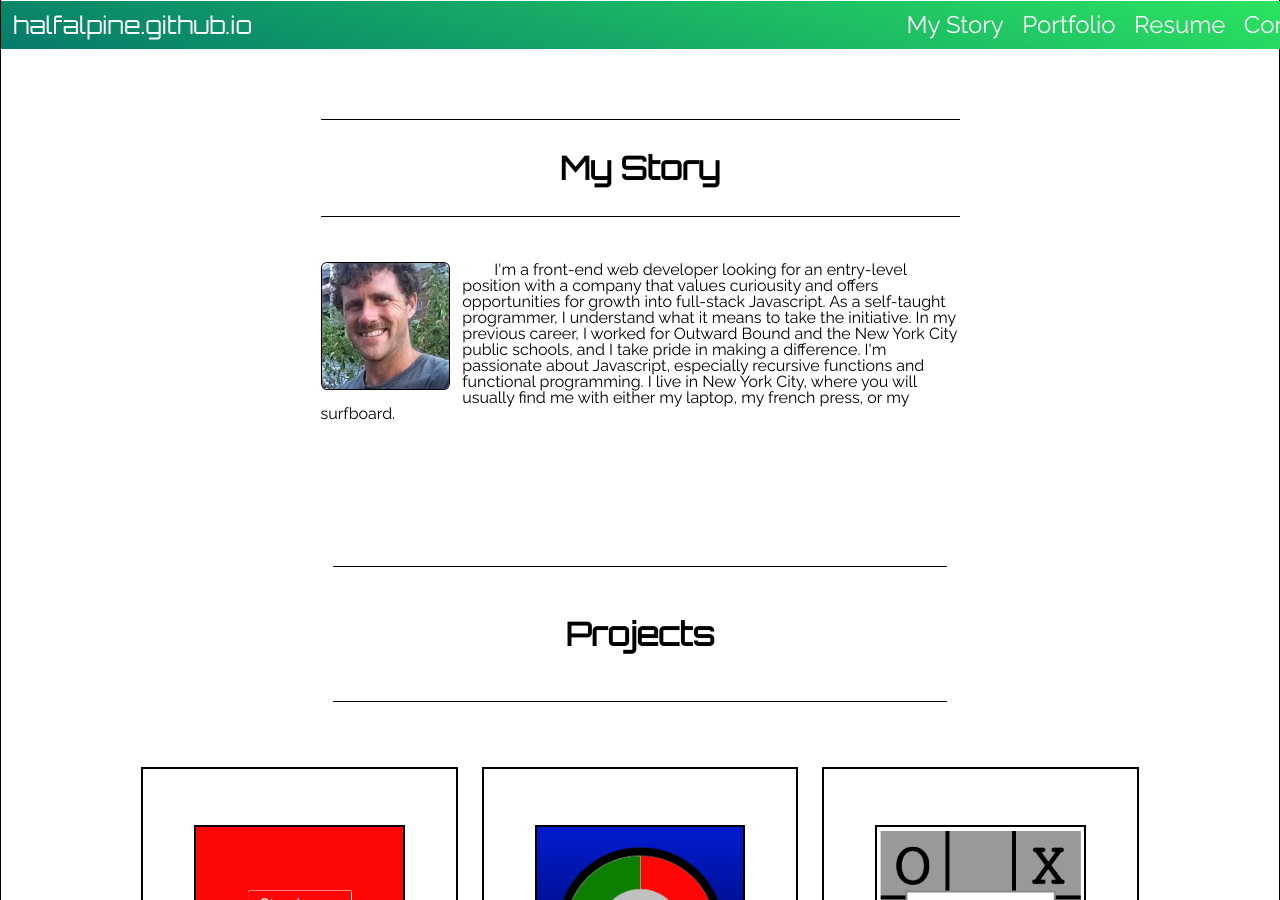
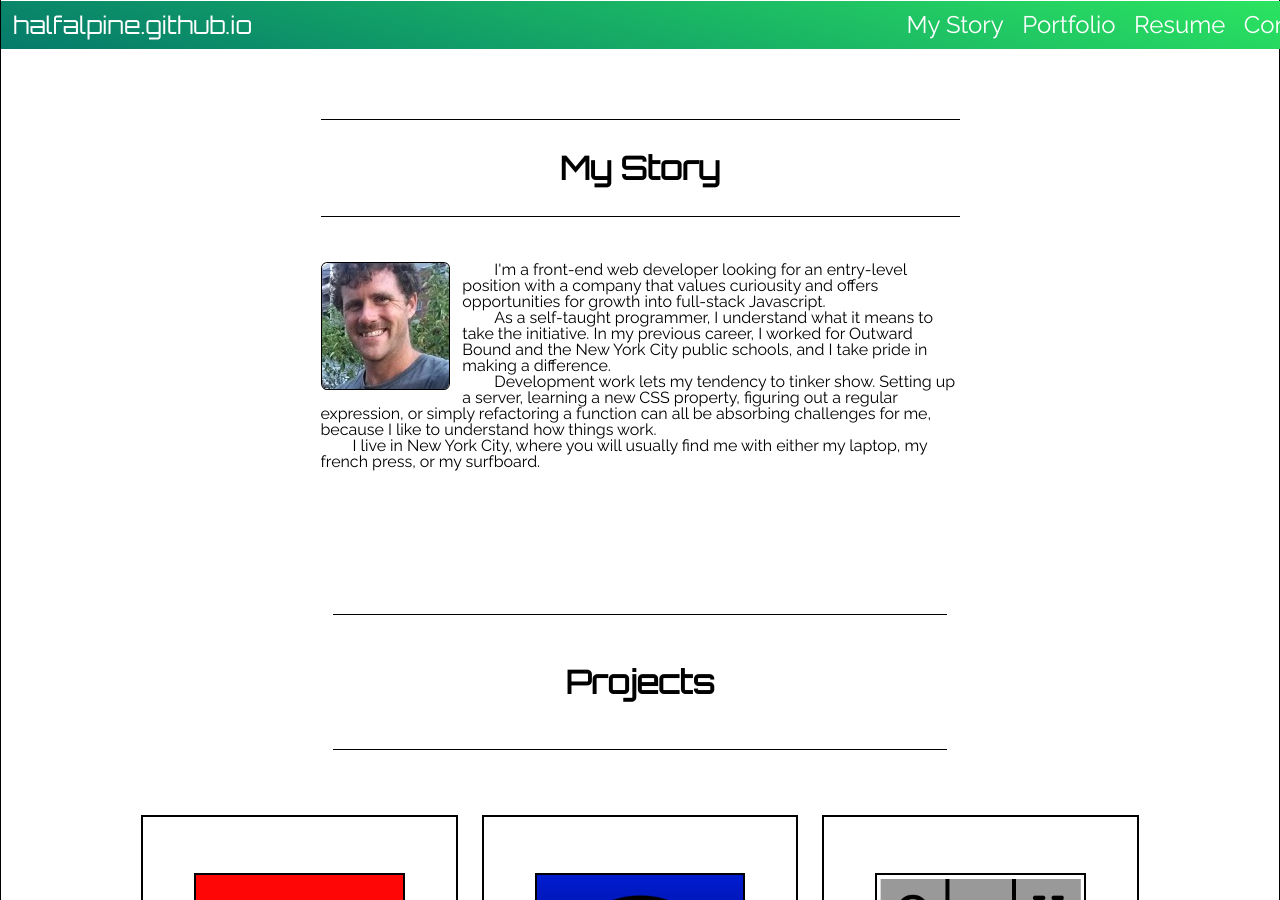
Before and after one commit to halfalpine/halfalpine.github.io, a Jekyll site: the page built from index.html, in a window 1280 px wide and 900 px high, scrolled down 426 px. Built offline with Jekyll 4.4.1, drawn with Linux system fonts in a browser that asks for light colours; nearby versions of some CDN libraries.

Commit message:
Update about-me copy

```diff
--- a/_includes/about-me.html
+++ b/_includes/about-me.html
@@ -5,7 +5,12 @@
     </div>
     <div id="bio">
       <div id="bio-img"><img id="head-shot" src="images/about-me/headshot.jpg"></div>
-      <div id="bio-p"><p id="my-story">I'm a front-end web developer looking for an entry-level position with a company that values curiousity and offers opportunities for growth into full-stack Javascript. As a self-taught programmer, I understand what it means to take the initiative. In my previous career, I worked for Outward Bound and the New York City public schools, and I take pride in making a difference. I'm passionate about Javascript, especially recursive functions and functional programming. I live in New York City, where you will usually find me with either my laptop, my french press, or my surfboard.</p></div>
+      <div id="bio-p">
+        <p id="my-story">I'm a front-end web developer looking for an entry-level position with a company that values curiousity and offers opportunities for growth into full-stack Javascript. </p>
+        <p>As a self-taught programmer, I understand what it means to take the initiative. In my previous career, I worked for Outward Bound and the New York City public schools, and I take pride in making a difference.</p>
+        <p>Development work lets my tendency to tinker show. Setting up a server, learning a new CSS property, figuring out a regular expression, or simply refactoring a function can all be absorbing challenges for me, because I like to understand how things work. </p>
+        <p>I live in New York City, where you will usually find me with either my laptop, my french press, or my surfboard.</p>
+      </div><!--bio-p-->
     </div><!--bio-->
   </div><!--container-->
 </section>
```
